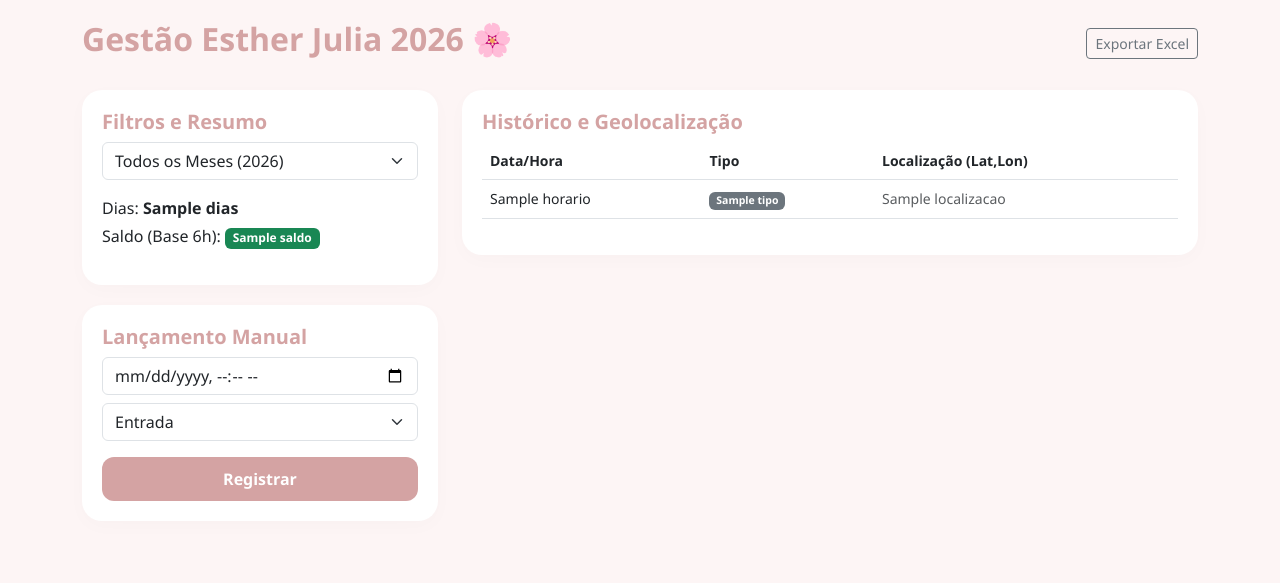
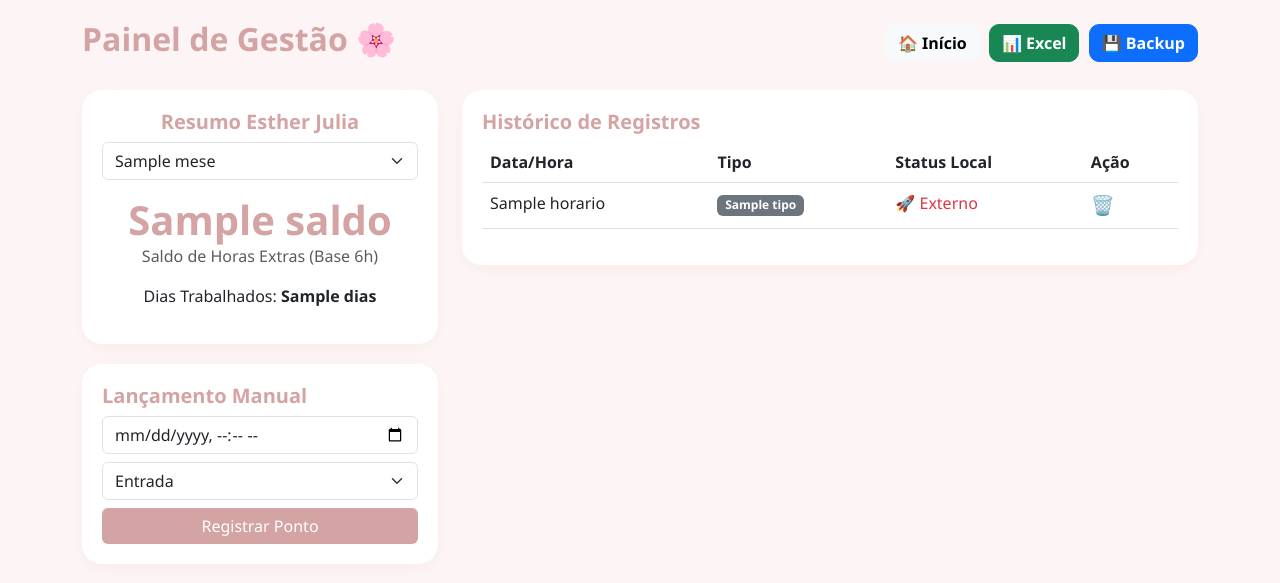
Before and after one commit to LucasBiazoto/Ponto, a Flask app: template templates/admin.html in a window 1280 px wide. Shown: the top 583 px of the page. Run offline with Flask 3, Linux system fonts and the light colour scheme; the template is opened without the code that fills it: most values are stand-ins (such as "Sample title", 1, 10 or a date in 2020).

Commit message:
Forçando atualização de estilo e filtros

```diff
--- a/app.py
+++ b/app.py
@@ -1,35 +1,24 @@
 import os
 import sqlite3
-from datetime import datetime
-from flask import Flask, render_template, request, redirect, url_for, send_file
+from datetime import datetime, timedelta
+from flask import Flask, render_template, request, redirect, url_for, send_file, flash
 import pandas as pd
 
 app = Flask(__name__)
+app.secret_key = "thamiris_secret"
 DATABASE = 'ponto_estetica_2026.db'
+
+# Coordenadas Spot Offices Penha (Exemplo aproximado para validação)
+EMPRESA_LAT, EMPRESA_LON = -23.5234, -46.5442
 
 def get_db_connection():
     conn = sqlite3.connect(DATABASE)
     conn.row_factory = sqlite3.Row
     return conn
 
-def init_db():
-    conn = get_db_connection()
-    conn.execute('''CREATE TABLE IF NOT EXISTS pontos
-        (id INTEGER PRIMARY KEY AUTOINCREMENT, nome TEXT, horario TEXT, tipo TEXT, localizacao TEXT)''')
-    conn.commit()
-    conn.close()
-
-with app.app_context():
-    init_db()
-
-@app.route('/')
-def index():
-    # Esther Julia fixa para aparecer sempre no início
-    return render_template('index.html', colaboradores=[{'nome': 'Esther Julia'}])
-
 @app.route('/bater_ponto', methods=['POST'])
 def bater_ponto():
-    nome = request.form.get('nome')
+    nome = "Esther Julia"
     tipo = request.form.get('tipo')
     loc = request.form.get('localizacao', 'Não informada')
     h_manual = request.form.get('horario_manual')
@@ -47,51 +36,61 @@ def bater_ponto():
     conn.commit()
     conn.close()
 
-    if h_manual:
-        return redirect(url_for('painel_gestao', senha='8340'))
+    if h_manual: return redirect(url_for('painel_gestao', senha='8340'))
 
     msg = "Bom trabalho meu bem" if tipo == "Entrada" else "Bom descanso meu bem"
     return render_template('sucesso.html', mensagem=msg)
 
+@app.route('/excluir_ponto/<int:id>')
+def excluir_ponto(id):
+    conn = get_db_connection()
+    conn.execute('DELETE FROM pontos WHERE id = ?', (id,))
+    conn.commit()
+    conn.close()
+    return redirect(url_for('painel_gestao', senha='8340'))
+
 @app.route('/painel_gestao')
 def painel_gestao():
-    # Segurança por senha restaurada
-    if request.args.get('senha') != '8340':
-        return "Acesso Negado", 403
+    if request.args.get('senha') != '8340': return "Acesso Negado", 403
 
-    mes_selecionado = request.args.get('mes', '')
+    mes_sel = request.args.get('mes', datetime.now().strftime('%m'))
     conn = get_db_connection()
-    pontos_raw = conn.execute('SELECT * FROM pontos ORDER BY id DESC').fetchall()
+    pontos = conn.execute('SELECT * FROM pontos ORDER BY id DESC').fetchall()
     conn.close()
 
-    # Filtro de meses para 2026
-    if mes_selecionado:
-        pontos = [p for p in pontos_raw if f"/{mes_selecionado}/2026" in p['horario']]
-    else:
-        pontos = pontos_raw
+    # Filtrar pontos do mês atual/selecionado para cálculo
+    pontos_mes = [p for p in pontos if f"/{mes_sel}/2026" in p['horario']]
 
-    # Cálculo de estatísticas (Dias e Saldo base 6h)
-    dias = len(set(p['horario'].split()[0] for p in pontos))
-    saldo = f"+{dias * 6}h 0min"
+    # Lógica de Cálculo de Horas (Base 6h)
+    logica_ponto = {}
+    for p in reversed(pontos_mes):
+        data = p['horario'].split()[0]
+        hora = datetime.strptime(p['horario'], '%d/%m/%Y %H:%M:%S')
+        if data not in logica_ponto: logica_ponto[data] = {'E': None, 'S': None}
+        if p['tipo'] == 'Entrada' and not logica_ponto[data]['E']: logica_ponto[data]['E'] = hora
+        elif p['tipo'] == 'Saída': logica_ponto[data]['S'] = hora
 
-    meses_lista = [
-        ('01', 'Janeiro'), ('02', 'Fevereiro'), ('03', 'Março'), ('04', 'Abril'),
-        ('05', 'Maio'), ('06', 'Junho'), ('07', 'Julho'), ('08', 'Agosto'),
-        ('09', 'Setembro'), ('10', 'Outubro'), ('11', 'Novembro'), ('12', 'Dezembro')
-    ]
+    total_minutos_trabalhados = 0
+    dias_count = 0
+    for data, horas in logica_ponto.items():
+        if horas['E'] and horas['S']:
+            diff = (horas['S'] - horas['E']).total_seconds() / 60
+            total_minutos_trabalhados += diff
+            dias_count += 1
 
-    return render_template('admin.html',
-                           ultimos=pontos,
-                           colaboradores=[{'nome': 'Esther Julia', 'dias': dias, 'saldo': saldo}],
-                           meses=meses_lista)
+    # Saldo: Minutos trabalhados - (Dias * 360 minutos da jornada de 6h)
+    minutos_devidos = dias_count * 360
+    saldo_total_minutos = total_minutos_trabalhados - minutos_devidos
 
-@app.route('/exportar')
-def exportar():
-    conn = get_db_connection()
-    df = pd.read_sql_query("SELECT * FROM pontos", conn)
-    conn.close()
-    df.to_excel('Relatorio_DraThamiris.xlsx', index=False)
-    return send_file('Relatorio_DraThamiris.xlsx', as_attachment=True)
+    horas_saldo = int(abs(saldo_total_minutos) // 60)
+    min_saldo = int(abs(saldo_total_minutos) % 60)
+    sinal = "+" if saldo_total_minutos >= 0 else "-"
+    txt_saldo = f"{sinal}{horas_saldo}h {min_saldo}min"
 
-if __name__ == '__main__':
-    app.run(host='0.0.0.0', port=int(os.environ.get("PORT", 5000)))
+    meses_lista = [('01', 'Janeiro'), ('02', 'Fevereiro'), ('03', 'Março'), ('04', 'Abril'), ('05', 'Maio'), ('06', 'Junho'), ('07', 'Julho'), ('08', 'Agosto'), ('09', 'Setembro'), ('10', 'Outubro'), ('11', 'Novembro'), ('12', 'Dezembro')]
+
+    return render_template('admin.html', ultimos=pontos, resumo={'dias': dias_count, 'saldo': txt_saldo}, meses=meses_lista, mes_atual=mes_sel)
+
+@app.route('/backup')
+def backup():
+    return send_file(DATABASE, as_attachment=True)
--- a/templates/admin.html
+++ b/templates/admin.html
@@ -1,63 +1,79 @@
 <!DOCTYPE html>
 <html lang="pt-br">
 <head>
-    <meta charset="UTF-8"><meta name="viewport" content="width=device-width, initial-scale=1.0">
-    <title>Gestão - Dra Thamiris Araujo</title>
+    <meta charset="UTF-8"><title>Gestão Dra Thamiris Araujo</title>
     <link href="https://cdn.jsdelivr.net/npm/bootstrap@5.3.0/dist/css/bootstrap.min.css" rel="stylesheet">
     <style>
-        body { background: #fdf5f5; color: #8b5e5e; padding: 20px; font-family: 'Segoe UI', sans-serif; }
+        body { background: #fdf5f5; color: #8b5e5e; font-family: 'Segoe UI', sans-serif; padding: 20px; }
         .rosa { color: #d4a3a3; font-weight: bold; }
-        .card { border-radius: 20px; border: none; box-shadow: 0 5px 20px rgba(0,0,0,0.02); margin-bottom: 20px; padding: 20px; }
-        .btn-rosa { background: #d4a3a3; color: white; border-radius: 12px; border: none; padding: 10px; font-weight: bold; }
+        .card { border-radius: 20px; border: none; box-shadow: 0 5px 15px rgba(212,163,163,0.1); padding: 20px; margin-bottom: 20px; }
+        .btn-acao { border-radius: 10px; font-weight: bold; margin-left: 5px; }
+        .btn-excluir { color: #ff6b6b; text-decoration: none; font-size: 1.2rem; }
     </style>
 </head>
 <body>
     <div class="container">
         <div class="d-flex justify-content-between align-items-center mb-4">
-            <h2 class="rosa">Gestão Esther Julia 2026 🌸</h2>
-            <a href="/exportar" class="btn btn-outline-secondary btn-sm">Exportar Excel</a>
+            <h2 class="rosa">Painel de Gestão 🌸</h2>
+            <div>
+                <a href="/" class="btn btn-light btn-acao">🏠 Início</a>
+                <a href="/exportar" class="btn btn-success btn-acao">📊 Excel</a>
+                <a href="/backup" class="btn btn-primary btn-acao">💾 Backup</a>
+            </div>
         </div>
 
         <div class="row">
             <div class="col-md-4">
-                <div class="card">
-                    <h5 class="rosa">Filtros e Resumo</h5>
+                <div class="card text-center">
+                    <h5 class="rosa">Resumo Esther Julia</h5>
                     <select class="form-select mb-3" onchange="window.location.href='/painel_gestao?senha=8340&mes='+this.value">
-                        <option value="">Todos os Meses (2026)</option>
-                        {% for valor, nome in meses %}<option value="{{valor}}">{{nome}}</option>{% endfor %}
+                        {% for valor, nome in meses %}
+                        <option value="{{valor}}" {% if mes_atual == valor %}selected{% endif %}>{{nome}}</option>
+                        {% endfor %}
                     </select>
-                    {% for c in colaboradores %}
-                        <p class="mb-1">Dias: <strong>{{ c.dias }}</strong></p>
-                        <p>Saldo (Base 6h): <span class="badge bg-success">{{ c.saldo }}</span></p>
-                    {% endfor %}
+                    <div class="display-6 rosa">{{ resumo.saldo }}</div>
+                    <p class="text-muted">Saldo de Horas Extras (Base 6h)</p>
+                    <p>Dias Trabalhados: <strong>{{ resumo.dias }}</strong></p>
                 </div>
 
                 <div class="card">
                     <h5 class="rosa">Lançamento Manual</h5>
                     <form action="/bater_ponto" method="POST">
-                        <input type="hidden" name="nome" value="Esther Julia">
                         <input type="datetime-local" name="horario_manual" class="form-control mb-2" required>
-                        <select name="tipo" class="form-select mb-3">
+                        <select name="tipo" class="form-select mb-2">
                             <option value="Entrada">Entrada</option>
                             <option value="Saída">Saída</option>
                         </select>
-                        <button class="btn-rosa w-100">Registrar</button>
+                        <button class="btn btn-dark w-100" style="background:#d4a3a3; border:none;">Registrar Ponto</button>
                     </form>
                 </div>
             </div>
 
             <div class="col-md-8">
                 <div class="card">
-                    <h5 class="rosa">Histórico e Geolocalização</h5>
+                    <h5 class="rosa">Histórico de Registros</h5>
                     <div class="table-responsive">
-                        <table class="table table-hover small">
-                            <thead><tr><th>Data/Hora</th><th>Tipo</th><th>Localização (Lat,Lon)</th></tr></thead>
+                        <table class="table table-hover">
+                            <thead>
+                                <tr><th>Data/Hora</th><th>Tipo</th><th>Status Local</th><th>Ação</th></tr>
+                            </thead>
                             <tbody>
                                 {% for p in ultimos %}
                                 <tr>
-                                    <td>{{p.horario}}</td>
-                                    <td><span class="badge {% if p.tipo=='Entrada' %}bg-success{% else %}bg-secondary{% endif %}">{{p.tipo}}</span></td>
-                                    <td class="text-muted">{{p.localizacao}}</td>
+                                    <td>{{ p.horario }}</td>
+                                    <td><span class="badge {% if p.tipo == 'Entrada' %}bg-success{% else %}bg-secondary{% endif %}">{{ p.tipo }}</span></td>
+                                    <td>
+                                        {% if "Manual" in p.localizacao %}
+                                            <span class="text-muted">Manual</span>
+                                        {% elif "-23.52" in p.localizacao and "-46.54" in p.localizacao %}
+                                            <span class="text-success">📍 Na Clínica</span>
+                                        {% else %}
+                                            <span class="text-danger">🚀 Externo</span>
+                                        {% endif %}
+                                    </td>
+                                    <td>
+                                        <a href="/excluir_ponto/{{ p.id }}" class="btn-excluir" onclick="return confirm('Excluir este registro?')">🗑️</a>
+                                    </td>
                                 </tr>
                                 {% endfor %}
                             </tbody>
```
